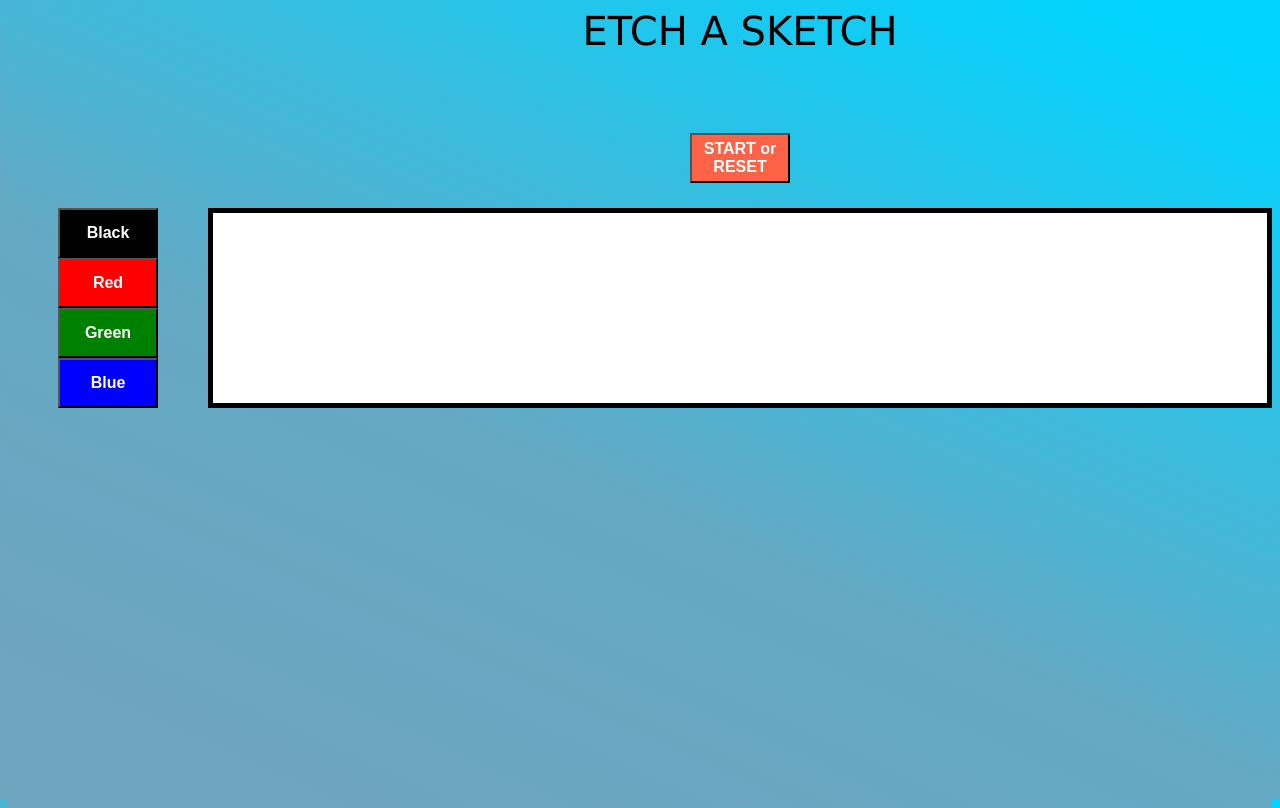
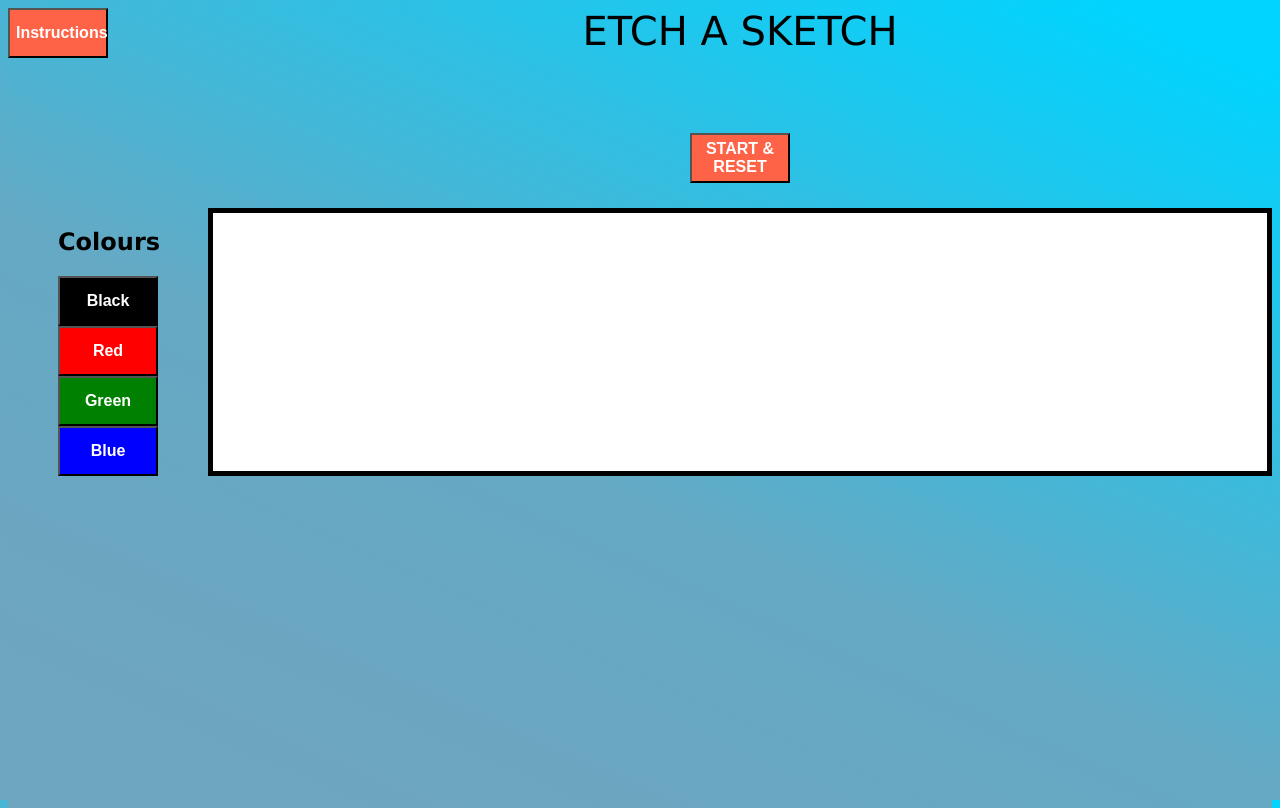
Before and after one commit to onmee/etch-sketch, a plain HTML site: page index.html in a window 1280 px wide. Drawn offline with Linux system fonts and the light colour scheme.

Commit message:
Add instructions

```diff
--- a/index.html
+++ b/index.html
@@ -10,12 +10,14 @@
     <div class="content">
 
         <div id="container"></div>
+        <button id="instruct">Instructions</button>
 
         <div class="control">
-            <button id="start">START or RESET</button>
+            <button id="start">START & RESET</button>
 
         </div>
         <div class="colour">
+            <h2>Colours</h2>
             <button id='black' onclick="replyClick(this.id)">Black</button>
             <button id='red' onclick="replyClick(this.id)">Red</button>
             <button id='green' onclick="replyClick(this.id)">Green</button>
@@ -25,7 +27,6 @@
         <div id="title">
             <span>ETCH A SKETCH</span>
         </div>
-
     </div>
 </body>
 
```
